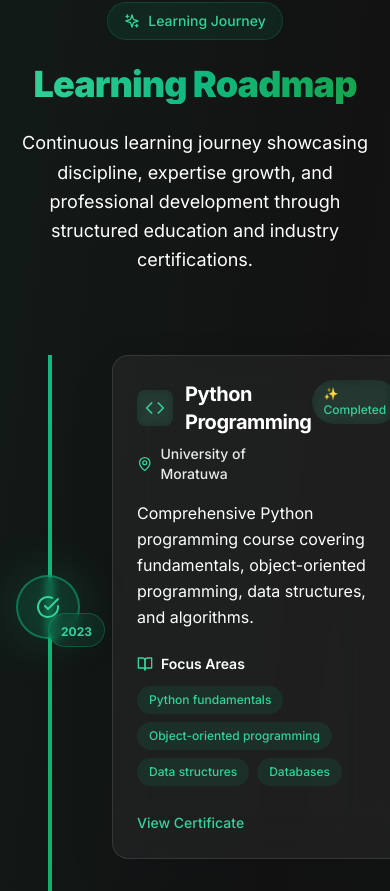
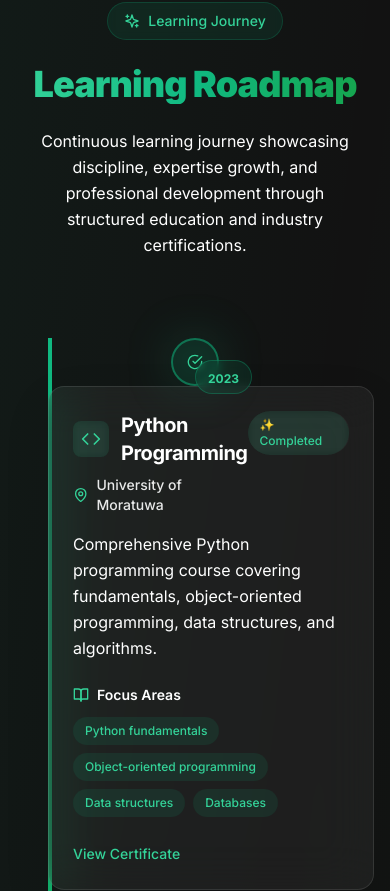
Before and after one commit to Tnadeeja/NadeejaPortfolio, a Next.js app: page / in a window 390 px wide. Shown: the part 9313-10204 px from the top of the page. Built offline with nearby package versions, Linux system fonts and the light colour scheme.

Commit message:
mobile resposive

```diff
--- a/src/components/sections/Certifications.tsx
+++ b/src/components/sections/Certifications.tsx
@@ -149,7 +149,7 @@ export function Certifications() {
             <h2 className="text-4xl md:text-5xl lg:text-6xl font-black bg-gradient-to-r from-teal-700 via-emerald-600 to-emerald-500 dark:from-emerald-400 dark:via-emerald-500 dark:to-brand-600 bg-clip-text text-transparent mb-6">
               Learning Roadmap
             </h2>
-            <p className="text-lg md:text-xl text-slate-600 dark:text-muted-foreground max-w-4xl mx-auto leading-relaxed">
+            <p className="text-base md:text-lg lg:text-xl text-slate-600 dark:text-muted-foreground max-w-4xl mx-auto leading-relaxed px-4">
               Continuous learning journey showcasing discipline, expertise growth, and professional development
               through structured education and industry certifications.
             </p>
@@ -166,7 +166,7 @@ export function Certifications() {
             ></motion.div>
 
             {/* Timeline Items */}
-            <div className="space-y-16">
+            <div className="space-y-12 sm:space-y-8 md:space-y-16">
               {certificationsData.map((cert, index) => (
                 <motion.div
                   key={cert.id}
@@ -174,13 +174,13 @@ export function Certifications() {
                   transition={{ delay: index * 0.2 }}
                   className={cn(
                     "relative flex items-center",
-                    index % 2 === 0 ? "md:flex-row" : "md:flex-row-reverse"
+                    index % 2 === 0 ? "flex-col sm:flex-row" : "flex-col sm:flex-row-reverse"
                   )}
                 >
                   {/* Timeline Node */}
                   <motion.div
                     variants={iconVariants}
-                    className="relative z-20 flex-shrink-0 w-16 h-16 md:w-20 md:h-20"
+                    className="relative z-20 flex-shrink-0 w-12 h-12 sm:w-16 sm:h-16 md:w-20 md:h-20 lg:w-24 lg:h-24"
                   >
                     <div className="absolute inset-0 bg-emerald-500/10 rounded-full blur-xl dark:bg-emerald-500/20"></div>
                     <div className={cn(
@@ -194,9 +194,9 @@ export function Certifications() {
                         transition={{ type: "spring", stiffness: 300 }}
                       >
                         {cert.status === "completed" ? (
-                          <CheckCircle className="w-6 h-6 md:w-8 md:h-8 text-emerald-700 dark:text-emerald-400" />
+                          <CheckCircle className="w-4 h-4 sm:w-5 sm:h-5 md:w-6 md:h-6 lg:w-8 lg:h-8 text-emerald-700 dark:text-emerald-400" />
                         ) : (
-                          <AlertCircle className="w-6 h-6 md:w-8 md:h-8 text-amber-700 dark:text-amber-400" />
+                          <AlertCircle className="w-4 h-4 sm:w-5 sm:h-5 md:w-6 md:h-6 lg:w-8 lg:h-8 text-amber-700 dark:text-amber-400" />
                         )}
                       </motion.div>
                     </div>
```
